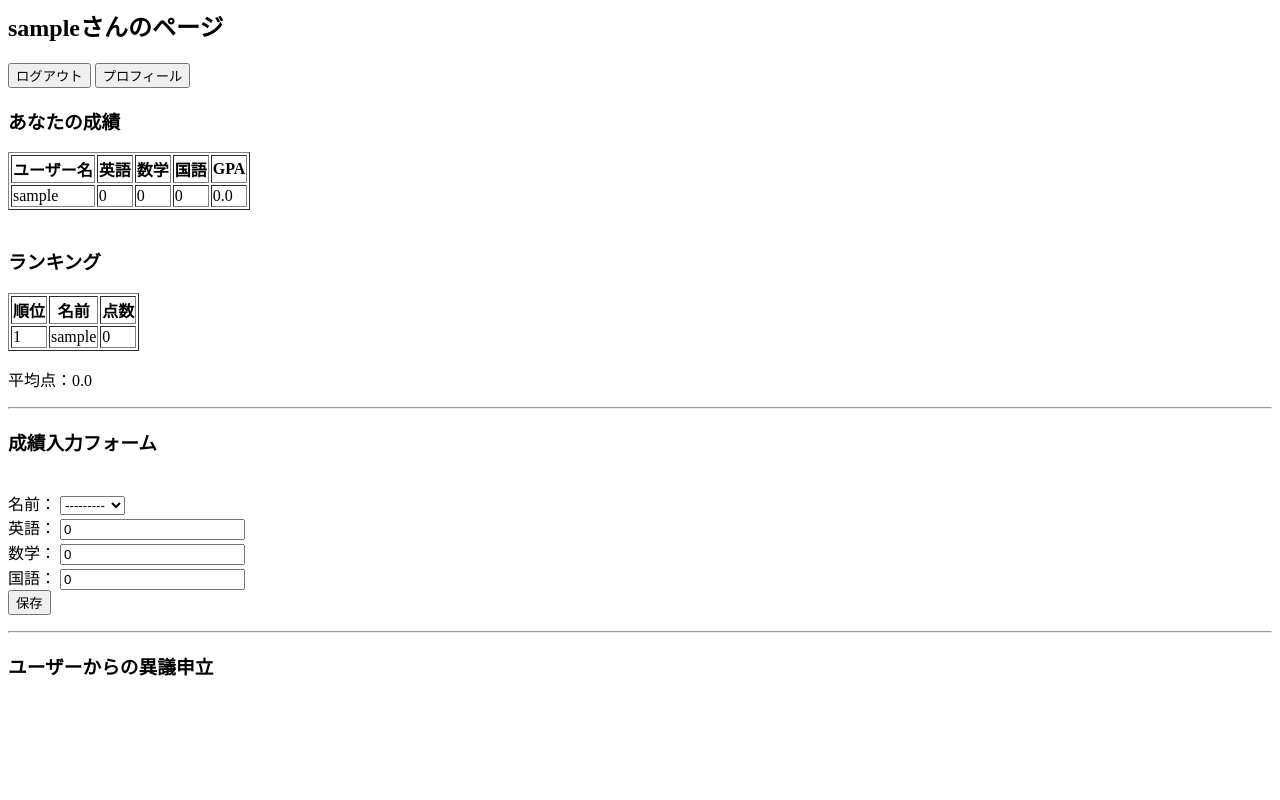
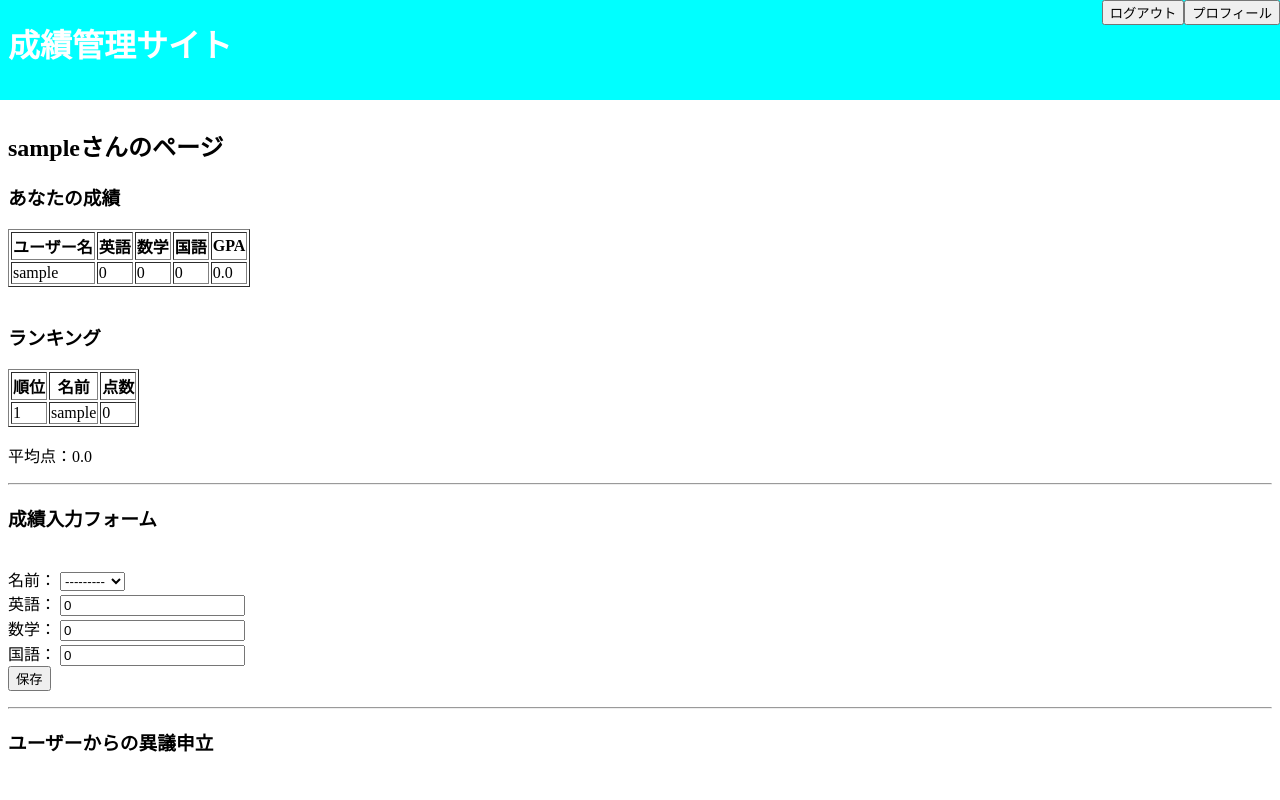
Before and after one commit to miraiproject/GradeList, a Django app: page /user/ in a window 1280 px wide. Run offline with Django 3.2, Linux system fonts and the light colour scheme; the visitor is signed in with stand-in values (Sample User, id 1); data comes from the database, SQL or seed files in the repository; data that the repository does not hold is empty.

Commit message:
JS function and CSS added

```diff
--- a/GradeList/GradeList/settings.py
+++ b/GradeList/GradeList/settings.py
@@ -156,7 +156,7 @@ USE_TZ = True
 STATIC_URL = '/static/'
 
 #以下を追加
-STATIC_ROOT = os.path.join(BASE_DIR, 'static')
+#STATIC_ROOT = os.path.join(BASE_DIR, 'static')
 
 MEDIA_ROOT = os.path.join(BASE_DIR, 'media')
 MEDIA_URL = '/media/'
--- /dev/null
+++ b/GradeList/grades/static/grades/css/style.css
@@ -0,0 +1,68 @@
+header {
+    Background-color: #0ff;
+    height: 100px;
+    width: 100%;
+    position: absolute;
+    top: 0px;
+    left: 0px;
+    position: fixed;
+}
+
+header h1 {
+    margin: 20px 8px;
+    color: #fff;
+    display: inline-block;
+}
+
+.header.btn {
+    float: right;
+    text-align: center;
+}
+
+.body {
+    background-color: #fff;
+    padding-top: 100px;
+}
+
+.text {
+    text-align: center;
+}
+
+.login.text {
+    padding-top: 100px;
+}
+
+.login-container {
+}
+
+.error {
+    color: #f00;
+}
+
+.logout_text {
+    text-align: center;
+}
+
+.signup_text {
+    text-align: center;
+}
+
+.objection.text {
+    margin-left: 0px;
+}
+
+.reply.text {
+    margin-left: 100px;
+}
+
+#modal {
+    background-color: #fff;
+    width: 300px;
+    margin: auto;
+    border: 1px solid;
+    z-index: 2;
+}
+
+#modal.hidden {
+    display: none;
+}
--- a/GradeList/grades/templates/grades/base.html
+++ b/GradeList/grades/templates/grades/base.html
@@ -1,9 +1,36 @@
+{% load static %}
+
 <!DOCSTYLE html>
 <html>
   <head>
     <title>成績管理アプリ</title>
+    <link rel="stylesheet" type="text/css" href="{% static 'grades/css/style.css' %}">
   </head>
   <body>
-    {% block content %}{% endblock %}
+    <header>
+      <h1>成績管理サイト</h1>
+      {% if request.user.is_authenticated %}
+      <a href="{% url 'grades:profile' %}" class="header btn"><button>プロフィール</button></a>
+      <button id="open" class="header btn">ログアウト</button>
+      <div id="modal" class="hidden">
+	ログアウトしますか？
+	<div id="yes"><a href="{% url 'grades:logout' %}"><button>はい</button></a></div>
+	<div id="no"><button>いいえ</button></div>
+      </div>
+      {% endif %}
+
+    </header>
+    <div class="body">{% block content %}{% endblock %}</div>
+    <script type='text/javascript'>
+      var open = document.getElementById('open');
+      var modal = document.getElementById('modal');
+      var yes = document.getElementById('yes');
+      var no = document.getElementById('no');
+
+      open.addEventListener('click', function(){modal.className='';});
+      yes.addEventListener('click', function(){modal.className='hidden';});
+      no.addEventListener('click', function(){modal.className='hidden';});
+    </script>
   </body>
+
 </html>
--- a/GradeList/grades/templates/grades/logout.html
+++ b/GradeList/grades/templates/grades/logout.html
@@ -2,7 +2,9 @@
 
 {% block content %}
 
-<p>ログアウトしました。</p>
+<div class="logout_text">
+  <p>ログアウトしました。</p>
 
-<a href="{% url 'grades:login' %}"><button>ログイン</button></a>
+  <a href="{% url 'grades:login' %}"><button>トップに戻る</button></a>
+</div>
 {% endblock %}
--- a/GradeList/grades/templates/grades/signup.html
+++ b/GradeList/grades/templates/grades/signup.html
@@ -1,7 +1,7 @@
 {% extends 'grades/base.html' %}
 
 {% block content %}
-
+<div class="signup_text">
 <h2>ユーザー登録</h2>
 
 <form method="post" action="{% url 'grades:signup' %}">{% csrf_token %}
@@ -21,5 +21,6 @@
 </form>
 
 <p>ログインは<a href="{% url 'grades:login' %}">こちら</a></p>
+</div>
 
 {% endblock %}
--- a/GradeList/grades/templates/grades/submitted.html
+++ b/GradeList/grades/templates/grades/submitted.html
@@ -1,8 +1,10 @@
 {% extends 'grades/base.html' %}
 
 {% block content %}
+<div class="text">
 <p>送信しました。</p>
 <a href="{% url 'grades:user' %}">
   <button>戻る</button>
 </a>
+</div>
 {% endblock %}
--- a/GradeList/grades/templates/grades/user.html
+++ b/GradeList/grades/templates/grades/user.html
@@ -1,11 +1,10 @@
 {% extends 'grades/base.html' %}
 
 {% block content %}
+<div class="user_text">
+{% if request.user.is_authenticated %}
 <h2>{{ request.user.username }}さんのページ</h2>
-<a href="{% url 'grades:logout' %}"><button>ログアウト</button></a>
-<a href="{% url 'grades:profile' %}"><button>プロフィール</button></a>
 
-{% if request.user.is_authenticated %}
 <h3>あなたの成績</h3>
 <table border='1'>
   <tr>
@@ -56,6 +55,7 @@
 {% endfor %}
 {% endfor %}
 <hr>
+
 <h3>異議申立入力フォーム</h3>
 <form method="POST" action="">
   {% csrf_token %}
@@ -63,14 +63,18 @@
   申立内容：
   {{ o_form.text }}
   <br>
-  <a href="{% url 'grades:submitted' %}">
-    <button type="submit">送信</button>
-  </a>
+  <button id="open">送信</button>
+  <div id="modal" class="hidden">
+    送信しますか？
+    <a id="yes" href="{% url 'grades:submitted' %}"><button type="submit">はい</button></a>
+    <button id="no">いいえ</button>
+  </div>
 </form>
 {% endif %}
 
 {% endif %}
 <hr>
+
 {% if request.user.is_superuser %}
 <h3>成績入力フォーム</h3>
 <form method="POST" action="">
@@ -97,17 +101,21 @@
 <h3>ユーザーからの異議申立</h3>
 <br>
 {% for objection in objections %}
-<p>{{ objection.author }}が{{ objection.created_at }}に申し立て</p>
-<p>申立内容：{{ objection.text }}</p>
+<div class="objection text">
+  <p>{{ objection.author }}が{{ objection.created_at }}に申し立て</p>
+  <p>申立内容：{{ objection.text }}</p>
+</div>
 <a href="{% url 'grades:reply' objection_id=objection.id %}"><button>回答する</button></a>
 <hr>
 {% for reply in objection.replies_set.all %}
-<p>{{ reply.author }}が{{ reply.created_at }}に回答</p>
-<p>回答：{{ reply.text }}</p>
+<div class="reply text">
+  <p>{{ reply.author }}が{{ reply.created_at }}に回答</p>
+  <p>回答：{{ reply.text }}</p>
+</div>
 <hr>
 {% endfor %}
 {% endfor %}
 
 {% endif %}
-
+</div>
 {% endblock %}
```
Also changed, not shown: GradeList/grades/templates/grades/login.html (+6 -3 lines), GradeList/grades/templates/grades/reply.html (+8 -1 lines).
